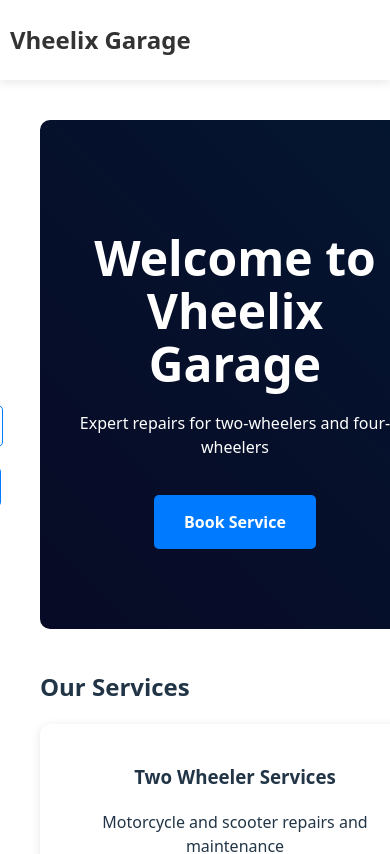
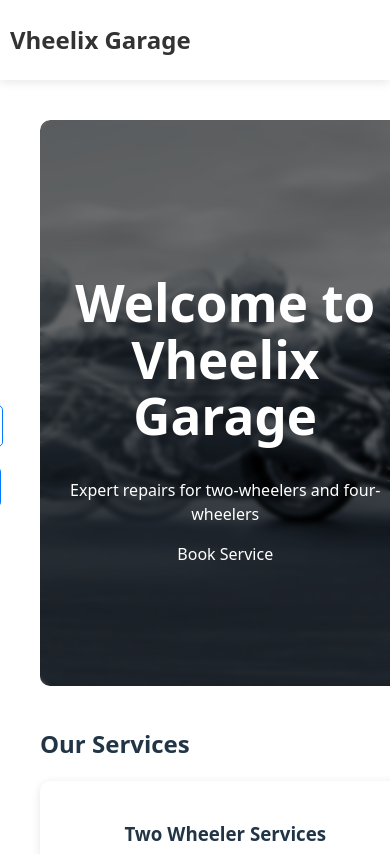
Before and after one commit to vi-xki/vheelix, a React (Vite) app: page / in a window 390 px wide. Shown: the top 854 px of the page. Built offline with nearby package versions, Linux system fonts and the light colour scheme.

Commit message:
minor Ui issue fix

```diff
--- a/src/components/Footer.tsx
+++ b/src/components/Footer.tsx
@@ -1,5 +1,10 @@
 import { Link } from 'react-router-dom';
 import './styles/Footer.css';
+import LocationOnIcon from '@mui/icons-material/LocationOn';
+import PhoneIcon from '@mui/icons-material/Phone';
+import EmailIcon from '@mui/icons-material/Email';
+import AccessTimeIcon from '@mui/icons-material/AccessTime';
+
 
 const Footer = () => {
   return (
@@ -43,17 +48,18 @@ const Footer = () => {
 
         <div className="footer-section">
           <h4>Contact Info</h4>
-          <ul className="contact-info">
-            <li><i className="fas fa-map-marker-alt"></i> 123 Mechanic Street, City</li>
-            <li><i className="fas fa-phone"></i> +1 234 567 8900</li>
-            <li><i className="fas fa-envelope"></i> info@mechanicare.com</li>
-            <li><i className="fas fa-clock"></i> Mon-Sat: 8:00 AM - 6:00 PM</li>
+          <ul className="footer-contact-info">
+            <li><LocationOnIcon /> 123 Mechanic Street, City</li>
+            <li><PhoneIcon /> +1 234 567 8900</li>
+            <li><EmailIcon /> info@mechanicare.com</li>
+            <li><AccessTimeIcon /> Mon-Sat: 8:00 AM - 6:00 PM</li>
           </ul>
+
         </div>
       </div>
 
       <div className="footer-bottom">
-        <p>&copy; 2024 Vheelix Garage. All rights reserved.</p>
+        <p>&copy; 2025 Vheelix Garage. All rights reserved.</p>
       </div>
     </footer>
   );
--- a/src/components/Navbar.tsx
+++ b/src/components/Navbar.tsx
@@ -2,6 +2,8 @@ import { useState } from 'react';
 import { Link, useLocation } from 'react-router-dom';
 import { useCart } from '../context/CartContext';
 import './styles/Navbar.css';
+import ShoppingCartIcon from '@mui/icons-material/ShoppingCart';
+import LogoutIcon from '@mui/icons-material/Logout';
 
 const Navbar = () => {
   const [isOpen, setIsOpen] = useState(false);
@@ -28,7 +30,7 @@ const Navbar = () => {
             <span>Vheelix Garage Admin</span>
           </Link>
           <button onClick={handleLogout} className="admin-logout-btn">
-            <i className="fas fa-sign-out-alt"></i> Logout
+           <LogoutIcon style={{ marginRight: "6px" }}/> Logout
           </button>
         </div>
       </nav>
@@ -83,7 +85,7 @@ const Navbar = () => {
             {user ? (
               <>
                 <Link to="/cart" className="cart-btn">
-                  <i className="fas fa-shopping-cart"></i>
+                  <ShoppingCartIcon className="cart-icon" />
                   {cartItemCount > 0 && <span className="cart-count">{cartItemCount}</span>}
                 </Link>
                 <div className="user-menu">
--- a/src/components/pages/Home.tsx
+++ b/src/components/pages/Home.tsx
@@ -1,10 +1,13 @@
 import { Link } from 'react-router-dom';
 import '../styles/Home.css';
+
+import homeimage from '../../assets/images/suzuki-hayabusa-home.jpg'
 
 const Home = () => {
   return (
     <div className="home-container">
-      <header className="hero-section">
+      <header className="hero-section" style={{ backgroundImage: `url(${homeimage})` }}>
+
         <h1>Welcome to Vheelix Garage</h1>
         <p>Expert repairs for two-wheelers and four-wheelers</p>
         <Link to="/services" className="cta-button">Book Service</Link>
--- a/src/components/pages/Shop.tsx
+++ b/src/components/pages/Shop.tsx
@@ -2,6 +2,7 @@
 import React, { useState } from 'react';
 import { useCart } from '../../context/CartContext';
 import '../styles/Shop.css';
+import ArrowBackIcon from '@mui/icons-material/ArrowBack';
 import type { Product, Category, BrandsMap, ProductsMap, CartContextType } from '../types/order';
 
 const Shop: React.FC = () => {
@@ -301,7 +302,7 @@ const Shop: React.FC = () => {
     <div className="shop-container">
       <div className="brand-header">
         <button className="back-button" onClick={() => setSelectedBrand(null)}>
-          <i className="fas fa-arrow-left"></i> Back to Brands
+           <ArrowBackIcon style={{ marginRight: "6px" }} /> Back to Brands
         </button>
         <h2>{selectedBrand} Products</h2>
       </div>
--- a/src/components/styles/About.css
+++ b/src/components/styles/About.css
@@ -1,5 +1,6 @@
 .about-container {
-  /* padding: 40px 20px; */
+  place-items: center;
+
 }
 
 .about-content {
--- a/src/components/styles/Admin.css
+++ b/src/components/styles/Admin.css
@@ -9,6 +9,122 @@
   justify-content: space-between;
   align-items: center;
   margin-bottom: 30px;
+  position: relative;
+}
+
+/* Hamburger Button */
+.hamburger-btn {
+  padding: 10px;
+  background: #007bff;
+  color: white;
+  border: none;
+  border-radius: 8px;
+  cursor: pointer;
+  display: flex;
+  align-items: center;
+  justify-content: center;
+  transition: all 0.3s ease;
+  z-index: 1001;
+}
+
+.hamburger-btn:hover {
+  background: #0056b3;
+  transform: scale(1.05);
+}
+
+.hamburger-btn svg {
+  font-size: 28px;
+}
+
+/* Sidebar Menu */
+.sidebar-menu {
+  position: fixed;
+  top: 0;
+  right: -300px;
+  width: 280px;
+  height: 100vh;
+  background: white;
+  box-shadow: -2px 0 10px rgba(0, 0, 0, 0.1);
+  transition: right 0.3s ease;
+  z-index: 1000;
+  padding: 80px 0 20px 0;
+}
+
+.sidebar-menu.open {
+  right: 0;
+}
+
+.menu-items {
+  display: flex;
+  flex-direction: column;
+  gap: 5px;
+  padding: 0 15px;
+}
+
+.menu-item {
+  display: flex;
+  align-items: center;
+  gap: 15px;
+  padding: 15px 20px;
+  background: transparent;
+  border: none;
+  border-radius: 8px;
+  cursor: pointer;
+  transition: all 0.3s ease;
+  font-size: 16px;
+  color: #333;
+  text-align: left;
+}
+
+.menu-item:hover {
+  background: #f0f0f0;
+  transform: translateX(-5px);
+}
+
+.menu-item svg {
+  font-size: 24px;
+  color: #007bff;
+  transition: all 0.3s ease;
+}
+
+.menu-item:hover svg {
+  transform: scale(1.1);
+}
+
+.menu-item.logout-item {
+  margin-top: auto;
+  border-top: 1px solid #eee;
+  margin-top: 20px;
+  padding-top: 20px;
+}
+
+.menu-item.logout-item svg {
+  color: #dc3545;
+}
+
+.menu-item.logout-item:hover {
+  background: #ffe5e5;
+}
+
+/* Overlay */
+.menu-overlay {
+  position: fixed;
+  top: 0;
+  left: 0;
+  width: 100%;
+  height: 100vh;
+  background: rgba(0, 0, 0, 0.5);
+  z-index: 999;
+  animation: fadeIn 0.3s ease;
+}
+
+@keyframes fadeIn {
+  from {
+    opacity: 0;
+  }
+  to {
+    opacity: 1;
+  }
 }
 
 .logout-btn {
@@ -121,9 +237,15 @@ th {
   color: #856404;
 }
 
+/* Responsive Design */
 @media (max-width: 768px) {
   .dashboard-stats {
     grid-template-columns: 1fr;
+  }
+
+  .sidebar-menu {
+    width: 250px;
+    right: -250px;
   }
 
   table {
@@ -132,8 +254,30 @@ th {
   }
 
   .admin-header {
-    flex-direction: column;
-    gap: 15px;
-    text-align: center;
+    flex-direction: row;
+    justify-content: space-between;
+  }
+
+  .admin-header h1 {
+    font-size: 1.5rem;
   }
 }
+
+@media (max-width: 480px) {
+  .admin-dashboard {
+    padding: 10px;
+  }
+
+  .sidebar-menu {
+    width: 100%;
+    right: -100%;
+  }
+
+  .stat-card {
+    padding: 15px;
+  }
+
+  .stat-card i {
+    font-size: 2rem;
+  }
+}
--- a/src/components/styles/App.css
+++ b/src/components/styles/App.css
@@ -7,7 +7,6 @@
 .main-content {
   flex: 1;
   padding: 20px;
-  width: 100%;
-  margin: 0 auto;
-  width: 100%;
+  width: 95%;
+  /* margin: 0 auto; */
 }
--- a/src/components/styles/Cart.css
+++ b/src/components/styles/Cart.css
@@ -78,7 +78,7 @@
 .item-details p {
   color: #666;
   font-size: 0.9rem;
-  margin-bottom: 10px;
+  /* margin-bottom: 10px; */
 }
 
 .item-price {
@@ -89,12 +89,12 @@
 .item-quantity {
   display: flex;
   align-items: center;
-  gap: 10px;
+  /* gap: 10px; */
 }
 
 .item-quantity button {
-  width: 30px;
-  height: 30px;
+  /* width: 30px;
+  height: 30px; */
   border: 1px solid #ddd;
   background: white;
   border-radius: 5px;
--- a/src/components/styles/Footer.css
+++ b/src/components/styles/Footer.css
@@ -1,17 +1,21 @@
 .footer {
   background-color: #1a1a1a;
   color: #ffffff;
-  padding: 60px 0 20px;
+  padding: 60px 20px 20px;
   margin-top: auto;
 }
-
+.footer-contact-info svg {
+  font-size: 22px;
+  margin-right: 8px;
+  color: #007bff;
+}
 .footer-content {
   width: 100%;
   margin: 0 auto;
   /* padding: 0 20px; */
   display: grid;
   grid-template-columns: repeat(auto-fit, minmax(250px, 1fr));
-  gap: 40px;
+  gap: 10px;
 }
 
 .footer-section h3 {
@@ -66,6 +70,7 @@
 }
 
 .contact-info li {
+  margin-bottom: 0;
   display: flex;
   align-items: center;
   color: #b3b3b3;
--- a/src/components/styles/Home.css
+++ b/src/components/styles/Home.css
@@ -6,31 +6,38 @@
 
 .hero-section {
   text-align: center;
-  padding: 80px 20px;
-  background: linear-gradient(rgba(0, 0, 0, 0.7), rgba(0, 0, 0, 0.7)),
-    linear-gradient(45deg, #1a237e, #0d47a1);
+  padding: 120px 20px;
+  background-position: center;
   background-size: cover;
-  color: white;
+  background-repeat: no-repeat;
   border-radius: 10px;
   margin-bottom: 40px;
+  position: relative;
+  overflow: hidden;
 }
 
-.hero-section h1 {
-  font-size: 3rem;
-  margin-bottom: 20px;
+.hero-section::before {
+  content: "";
+  position: absolute;
+  top: 0;
+  left: 0;
+  width: 100%;
+  height: 100%;
+  background: rgba(0, 0, 0, 0.55); /* transparent dark layer */
+  backdrop-filter: blur(2px);
+  border-radius: 10px;
 }
 
-.cta-button {
-  display: inline-block;
-  padding: 15px 30px;
-  background-color: #007bff;
+/* Bring the text over the overlay */
+.hero-section h1,
+.hero-section p,
+.hero-section .cta-button {
+  position: relative;
+  z-index: 2;
   color: white;
-  text-decoration: none;
-  border-radius: 5px;
-  font-weight: bold;
-  margin-top: 20px;
-  transition: background-color 0.3s;
 }
+
+
 
 .cta-button:hover {
   background-color: #0056b3;
```
Also changed, not shown: src/assets/images/suzuki-hayabusa-home.jpg (added).
